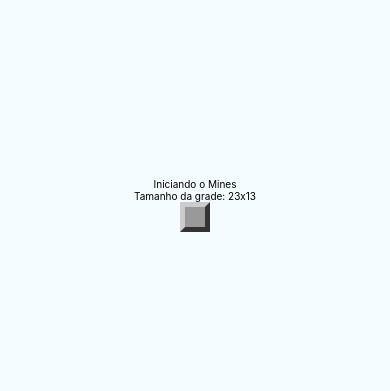
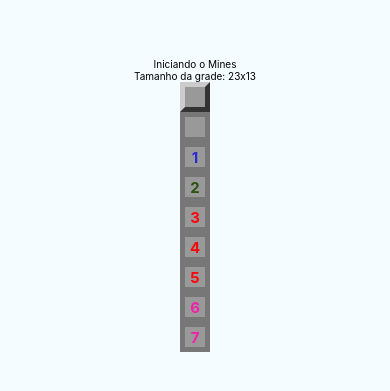
Before and after one commit to mfabiodias/react-native-jogo-campo-minado, a React Native app: screen / in a window 390 px wide. Shown: the part 217-608 px from the top of the page. Built offline with nearby package versions, Linux system fonts and the light colour scheme.

Commit message:
Componente do campo atualizado

```diff
--- a/App.js
+++ b/App.js
@@ -13,6 +13,14 @@
         </Text>
 
         <Field />
+        <Field opened />
+        <Field opened nearMines={1}/>
+        <Field opened nearMines={2}/>
+        <Field opened nearMines={3}/>
+        <Field opened nearMines={4}/>
+        <Field opened nearMines={5}/>
+        <Field opened nearMines={6}/>
+        <Field opened nearMines={7}/>
       </View>
     )
   }
--- a/src/components/Field.js
+++ b/src/components/Field.js
@@ -1,14 +1,28 @@
 import React from 'react'
-import { StyleSheet, View,} from 'react-native'
+import { StyleSheet, View, Text} from 'react-native'
 import params from '../params'
 
 export default props => {
+    const {mined, opened, nearMines} = props
     const styleField = [styles.field]
+
+    if(opened) styleField.push(styles.opened)
     if(styleField.length === 1) styleField.push(styles.regular)
+
+    let color = null
+    if(nearMines > 0) {
+        if(nearMines == 1) color = '#2A28D7'
+        if(nearMines == 2) color = '#2B520F'
+        if(nearMines > 2 && nearMines < 6) color = '#F9060A'
+        if(nearMines >= 6) color = '#F221A9'
+    }
 
     return (
         <View style={styleField}>
-
+            {!mined && opened && nearMines > 0 ?
+                <Text style={[styles.label, {color: color}]}>{nearMines}</Text> :
+                false
+            }
         </View>
     )
 
@@ -27,4 +41,14 @@
         borderRightColor: '#333',
         borderBottomColor: '#333',
     },
+    opened: {
+        backgroundColor: '#999',
+        borderColor: '#777',
+        alignItems: 'center',
+        justifyContent: 'center',
+    },
+    label: {
+        fontWeight: 'bold',
+        fontSize: params.fontSize,
+    },
   });
```
